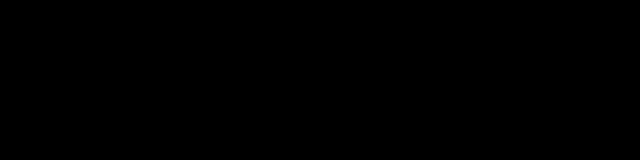
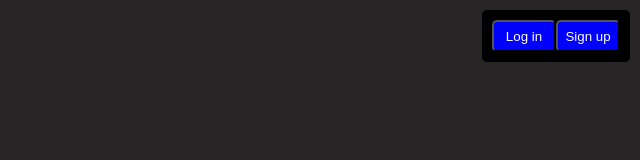
Before and after one commit to hinoobers/nxhosting-web, a plain HTML site: page index.html in a window 1280 px wide. Shown: the whole page, without its empty margins (640-1280 px from the left). Drawn offline with Linux system fonts and the light colour scheme.

Commit message:
Basic CSS

```diff
--- a/index.html
+++ b/index.html
@@ -6,7 +6,8 @@
 </head>
 <body>
     <div class="top-bar">
-
+        <button class="login-btn">Log in</button>
+        <button class="signup-btn">Sign up</button>
     </div>
     <div class="container">
 
--- a/styles/main.css
+++ b/styles/main.css
@@ -1,3 +1,25 @@
 body {
+    background-color: rgb(39, 37, 37);
+}
+
+.top-bar {
     background-color: black;
+    border-radius: 5px;
+    display: flex;
+    justify-content: flex-end;
+    align-items: center;
+    position: absolute;
+    top: 0;
+    right: 0;
+    margin: 10px;
+    padding: 10px;
 }
+
+.top-bar button {
+    background-color: blue;
+    border-radius: 5px;
+    padding: 5px;
+    color: white;
+    width: 4rem;
+    height: 2rem;
+}
```
